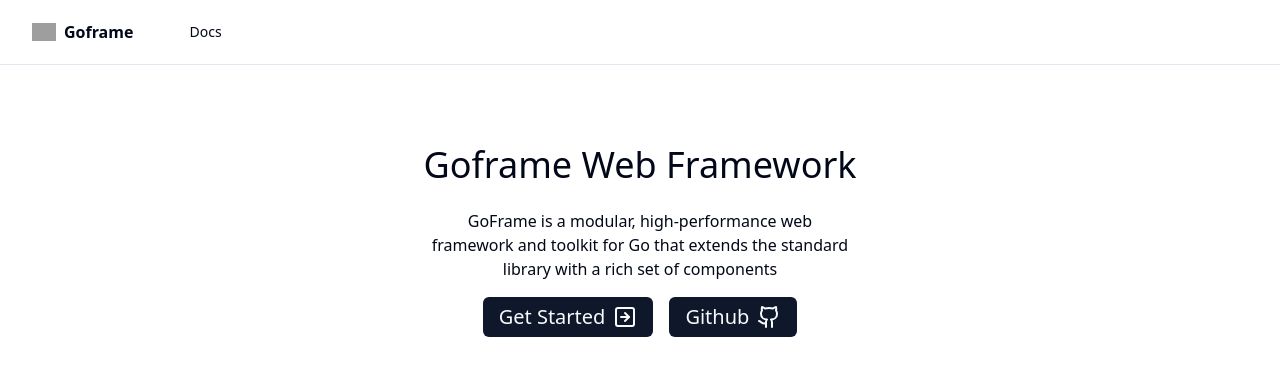
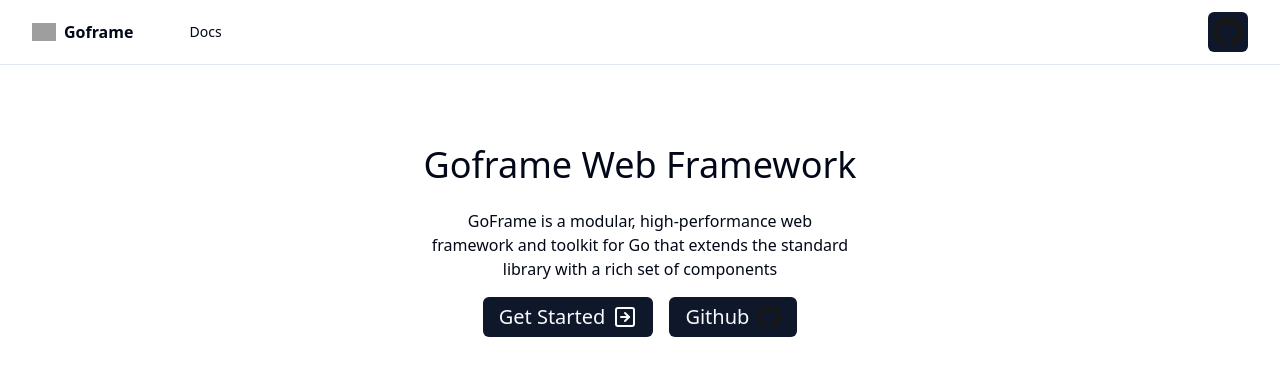
Before and after one commit to chenjunqian/goframedocs, a Next.js app: page / in a window 1280 px wide. Shown: the top 376 px of the page. Built offline with nearby package versions, Linux system fonts and the light colour scheme; grey boxes are pictures that could not be loaded.

Commit message:
update: add github icon

```diff
--- a/app/page.tsx
+++ b/app/page.tsx
@@ -1,5 +1,6 @@
 import { Button } from "@/components/ui/button"
 import { Github, SquareArrowRight } from "lucide-react";
+import Image from "next/image";
 import Link from "next/link";
 
 export default function Home() {
@@ -23,7 +24,7 @@
                 </Link>
                 <Link href="https://github.com/gogf/gf" target="_blank">
                     <Button className="text-xl ml-4">
-                        Github <Github className="ml-2" />
+                        Github <Image src="/github.svg" alt="github logo" width={24} height={24} className="ml-2" />
                     </Button>
                 </Link>
             </div>
--- a/components/site-header.tsx
+++ b/components/site-header.tsx
@@ -1,6 +1,8 @@
+import Link from "next/link";
 import { siteConfig } from "../config/site";
 import { HeaderNav } from "./site-header-nav";
-
+import Image from "next/image";
+import { Button } from "./ui/button";
 
 export function SiteHeader() {
 
@@ -8,6 +10,11 @@
         <header className="bg-background sticky top-0 z-40 w-full border-b">
             <div className="container flex h-16 items-center space-x-4 sm:justify-between sm:space-x-0">
                 <HeaderNav items={siteConfig.mainNav} />
+                <Link className="flex items-center space-x-2" href="https://github.com/gogf/gf" target="_blank">
+                    <Button size={"icon"}>
+                        <Image src="/github.svg" alt="github logo" width={30} height={30} />
+                    </Button>
+                </Link>
             </div>
         </header>
     )
```
Also changed, not shown: public/github.svg (added).
